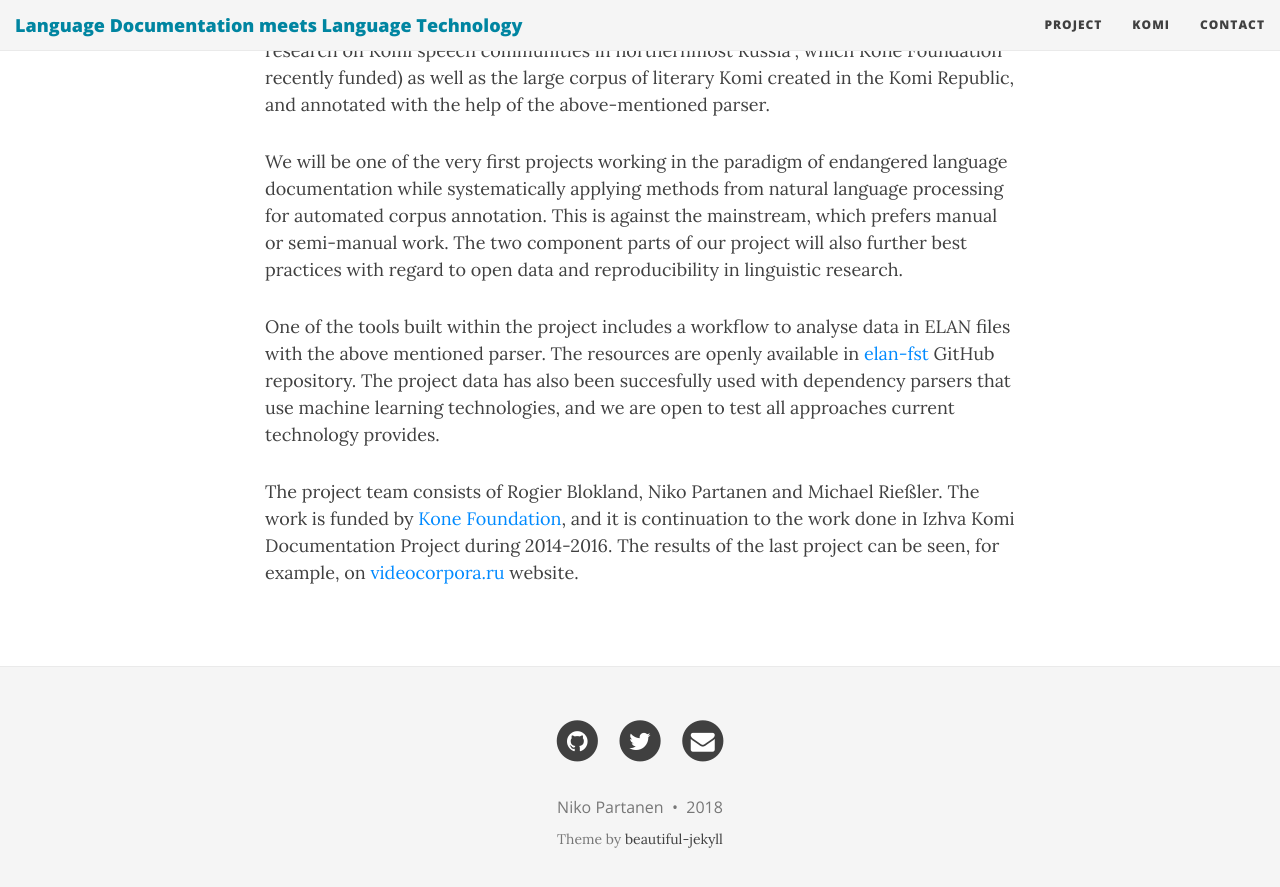
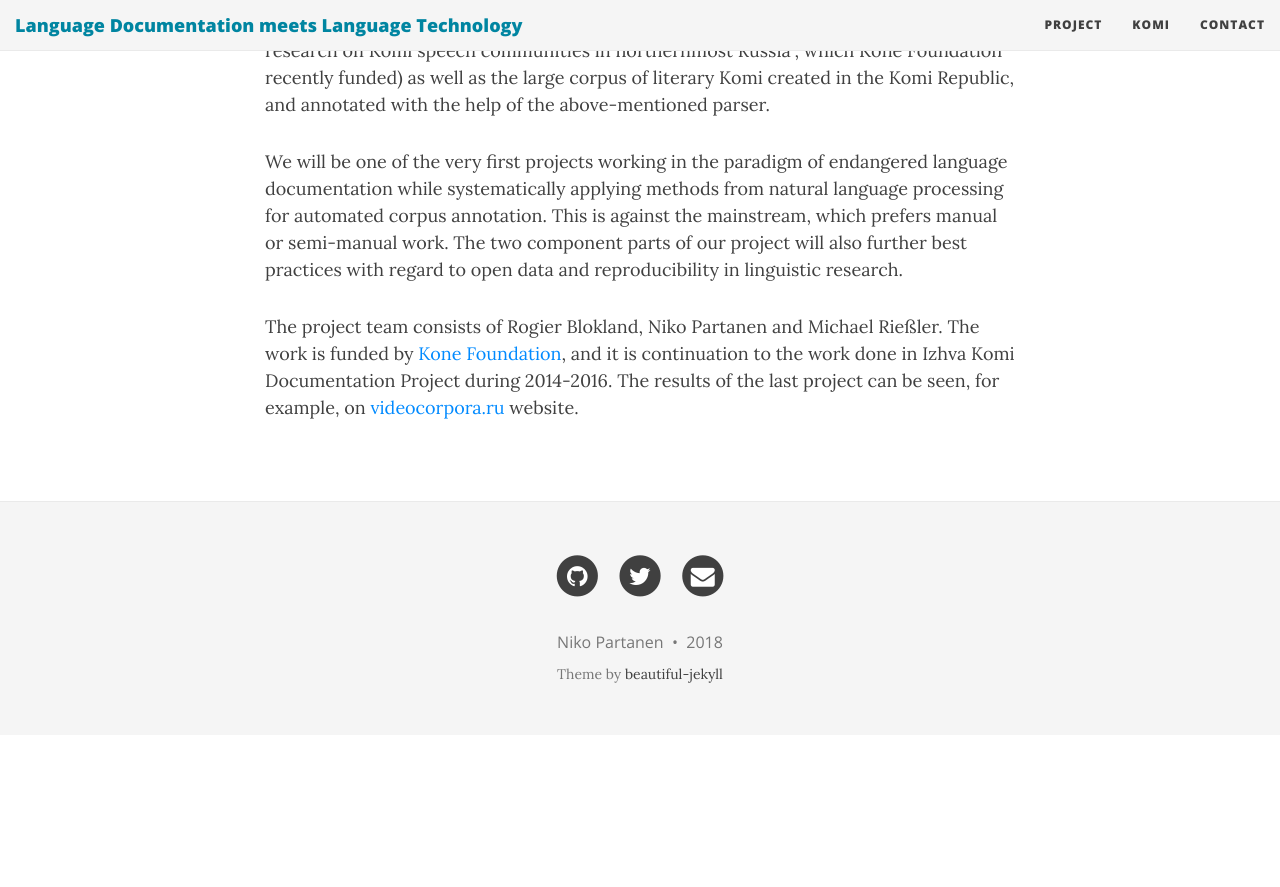
Before and after one commit to langdoc/IKDP-2, a Jekyll site: the page built from docs/index.html, in a window 1280 px wide and 900 px high, scrolled down 977 px. Shown: the top 887 px of the window. Built offline with Jekyll 4.4.1, drawn with Linux system fonts in a browser that asks for light colours; nearby versions of some CDN libraries; the list of posts is cut into pages by our own code; after the commit the page ends 1712 px from its top, so only the background shows below that.

Commit message:
I guess this comment is not necessary here …
… we have to think some other way to list the tools produced and tested in the project

```diff
--- a/docs/index.html
+++ b/docs/index.html
@@ -12,7 +12,7 @@ subtitle: The Next Step in the Description of Komi
 
 <p>We will be one of the very first projects working in the paradigm of endangered language documentation while systematically applying methods from natural language processing for automated corpus annotation. This is against the mainstream, which prefers manual or semi-manual work. The two component parts of our project will also further best practices with regard to open data and reproducibility in linguistic research.</p>
 
-<p>One of the tools built within the project includes a workflow to analyse data in ELAN files with the above mentioned parser. The resources are openly available in <a href="https://github.com/langdoc/elan-fst">elan-fst</a> GitHub repository. The project data has also been succesfully used with dependency parsers that use machine learning technologies, and we are open to test all approaches current technology provides.</p>
+<!--<p>One of the tools built within the project includes a workflow to analyse data in ELAN files with the above mentioned parser. The resources are openly available in <a href="https://github.com/langdoc/elan-fst">elan-fst</a> GitHub repository. The project data has also been succesfully used with dependency parsers that use machine learning technologies, and we are open to test all approaches current technology provides.</p>-->
 
 <p>The project team consists of Rogier Blokland, Niko Partanen and  Michael Rießler. The work is funded by <a href="http://www.koneensaatio.fi">Kone Foundation</a>, and it is continuation to the work done in Izhva Komi Documentation Project during 2014-2016. The results of the last project can be seen, for example, on <a href="http://videocorpora.ru">videocorpora.ru</a> website.</p>
 
```
